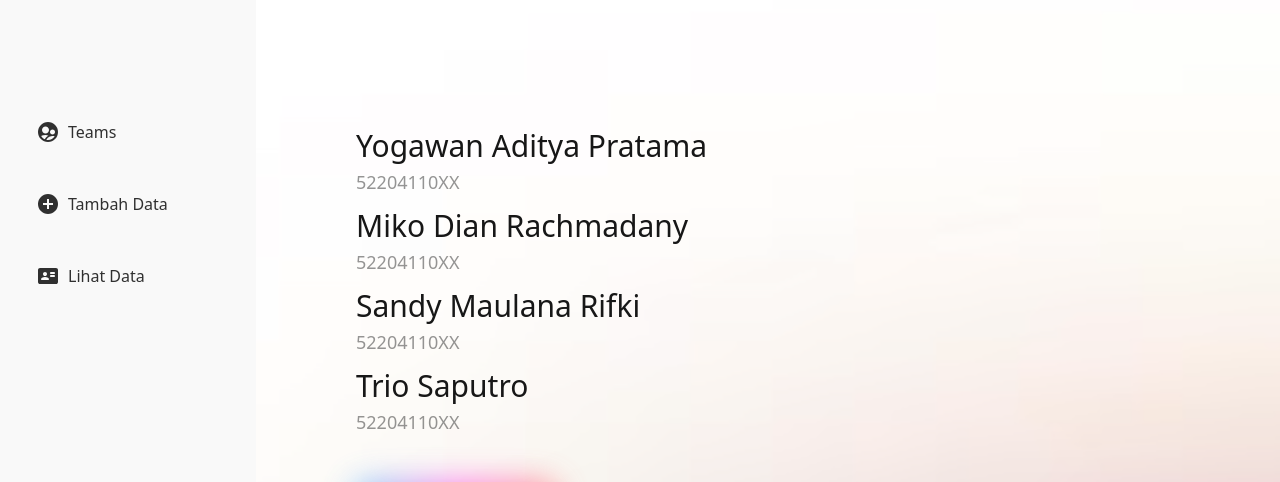
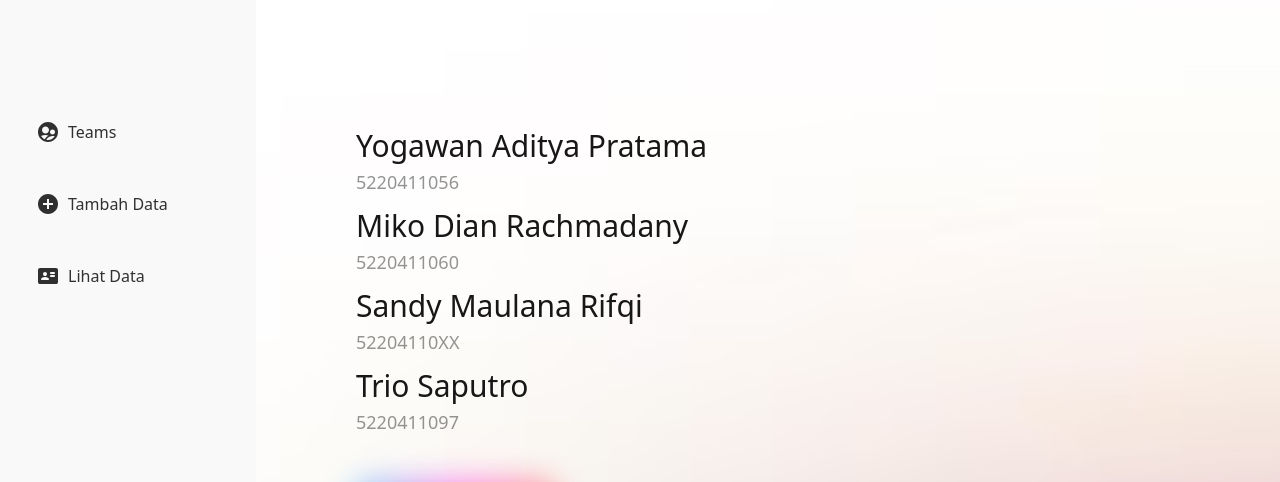
Before and after one commit to yogawan/paduka-admin, a React (Vite) app: page / in a window 1280 px wide. Shown: the top 482 px of the page. Built offline with nearby package versions, Linux system fonts and the light colour scheme.

Commit message:
Memperbaiki API dan clear form ketika data di kirim

```diff
--- a/src/components/organisms/FormOrganisms.jsx
+++ b/src/components/organisms/FormOrganisms.jsx
@@ -44,7 +44,6 @@ const FormOrganisms = () => {
         }
       );
       console.log("Data berhasil dikirim:", response.data);
-      alert("Data Penduduk Berhasil di Tambahkan.");
       setFormData({
         Nik: "",
         Nama_Lengkap: "",
@@ -62,6 +61,7 @@ const FormOrganisms = () => {
         Dusun: "",
         Kewarganegaraan: "",
       });
+      alert("Data Penduduk Berhasil di Tambahkan.");
     } catch (error) {
       console.error("Terjadi kesalahan:", error);
     }
--- a/src/components/organisms/TeamOrganisms.jsx
+++ b/src/components/organisms/TeamOrganisms.jsx
@@ -7,16 +7,16 @@ const TeamOrganisms = () => {
         <div className="w-[610px] text-start">
           {/* Nama dan NIM */}
           <h1 className="text-3xl font-thin mb-1 text-[#171717]">Yogawan Aditya Pratama</h1>
-          <h2 className="text-lg text-[#17171775] font-thin mb-3">52204110XX</h2>
+          <h2 className="text-lg text-[#17171775] font-thin mb-3">5220411056</h2>
 
           <h1 className="text-3xl font-thin mb-1 text-[#171717]">Miko Dian Rachmadany</h1>
-          <h2 className="text-lg text-[#17171775] font-thin mb-3">52204110XX</h2>
+          <h2 className="text-lg text-[#17171775] font-thin mb-3">5220411060</h2>
 
-          <h1 className="text-3xl font-thin mb-1 text-[#171717]">Sandy Maulana Rifki</h1>
+          <h1 className="text-3xl font-thin mb-1 text-[#171717]">Sandy Maulana Rifqi</h1>
           <h2 className="text-lg text-[#17171775] font-thin mb-3">52204110XX</h2>
 
           <h1 className="text-3xl font-thin mb-1 text-[#171717]">Trio Saputro</h1>
-          <h2 className="text-lg text-[#17171775] font-thin mb-12">52204110XX</h2>
+          <h2 className="text-lg text-[#17171775] font-thin mb-12">5220411097</h2>
 
           {/* Tombol dengan Efek Gradient dan Blur */}
           <div className="relative inline-flex group">
```
